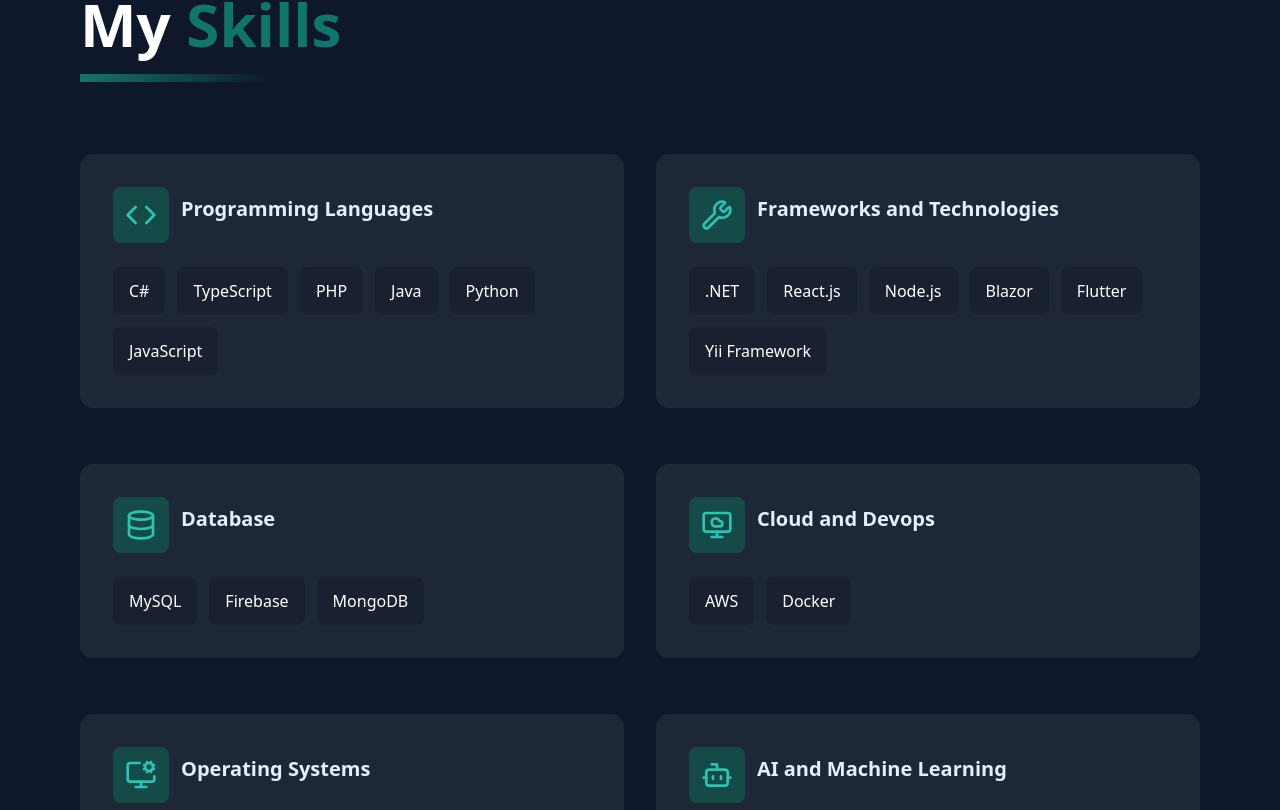
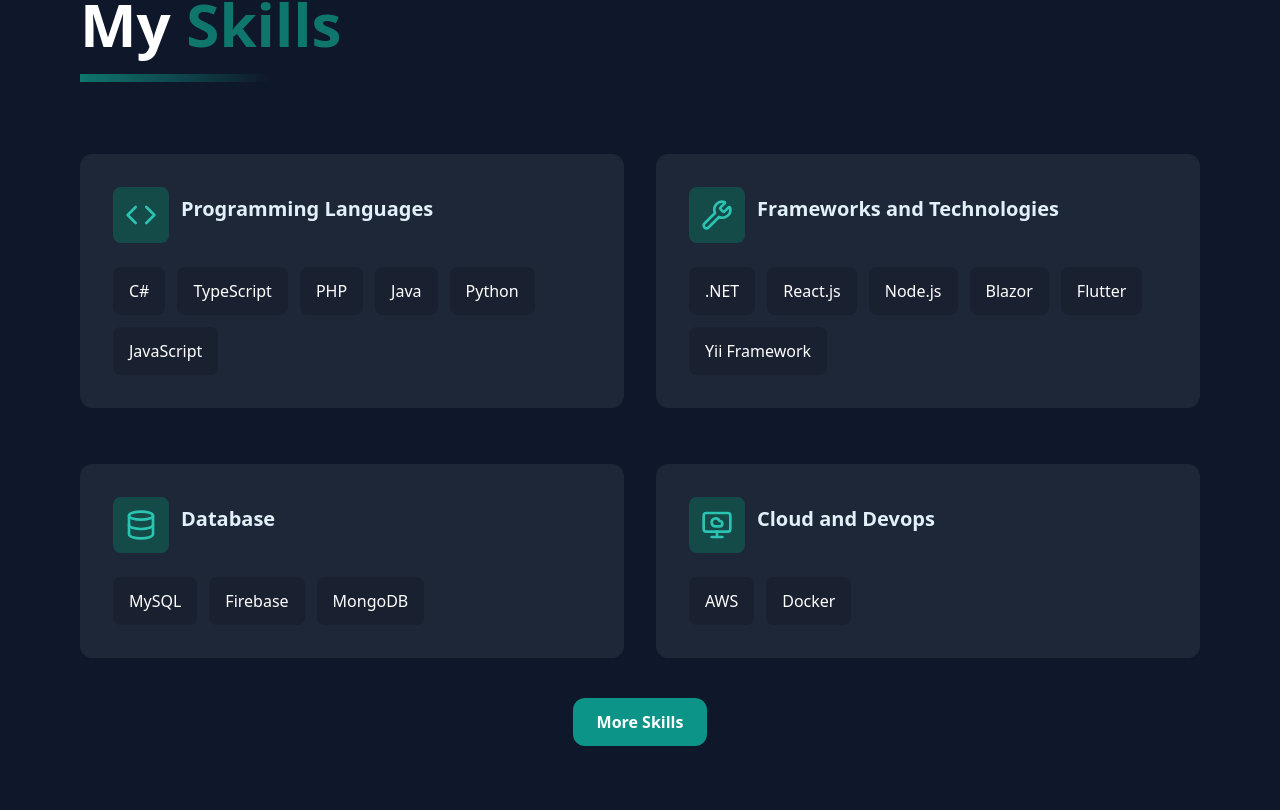
Before and after one commit to Kavi-Dew-23/Portfolio, a React (Vite) app in the folder portfolio/: page / in a window 1280 px wide. Shown: the part 2090-2900 px from the top of the page. Built offline with nearby package versions, Linux system fonts and the light colour scheme.

Commit message:
Update the skills component

```diff
--- a/portfolio/src/components/Skills.tsx
+++ b/portfolio/src/components/Skills.tsx
@@ -1,5 +1,6 @@
 import { Bot, CodeIcon, Database, MonitorCloud, MonitorCog, Wrench } from "lucide-react";
 import type React from "react";
+import { useState } from "react";
 
 const Skills: React. FC = () => {
     const SkillsCategories = [
@@ -40,6 +41,8 @@
         }
     ]
 
+    //to set more skills to show
+    const [showAll, setShowAll] = useState(false);
 
     return (
         <section id="skills" className="w-full py-20 px-20">
@@ -53,7 +56,9 @@
 
             {/**Grid for Caeds*/}
             <div className="grid md:grid-cols-2 gap-8">
-                {SkillsCategories.map((category, index) => (
+                {SkillsCategories
+                .slice(0, showAll ? SkillsCategories.length :4)
+                .map((category, index) => (
                     <div
                     key={index}
                     className="bg-[#1e2738] border border-[#1e2738] transition-all duration-300
@@ -79,10 +84,20 @@
                                 </span>
                             ))}
                         </div>
+
                     </div>
                 ))}
 
 
+            </div>
+            <div className="flex justify-center mt-10">
+                <button
+                onClick={() => setShowAll(!showAll)}
+                className="px-6 py-3 rounded-xl bg-teal-600 text-white font-semibold
+                hover:bg-teal-700 transition-all duration-300"
+                >
+                {showAll ? "Show Less" : "More Skills"}
+                </button>
             </div>
 
             </div>
```
